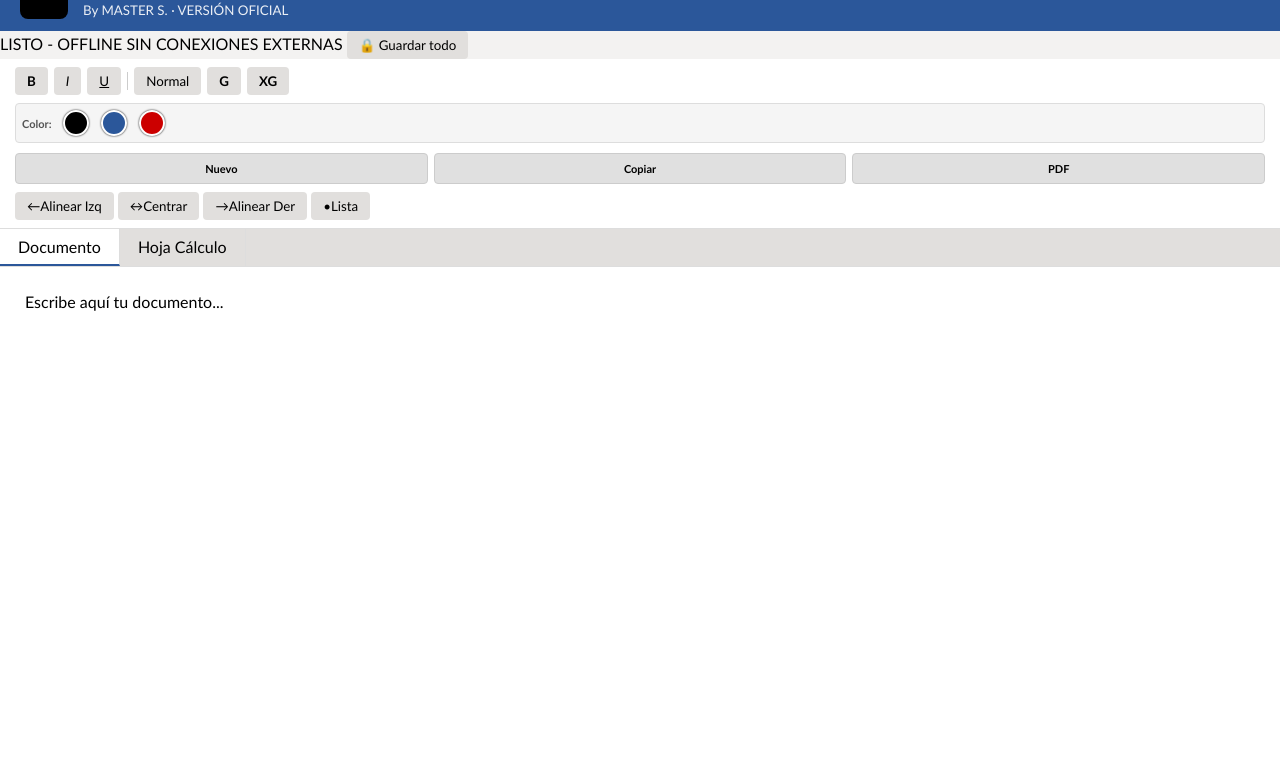
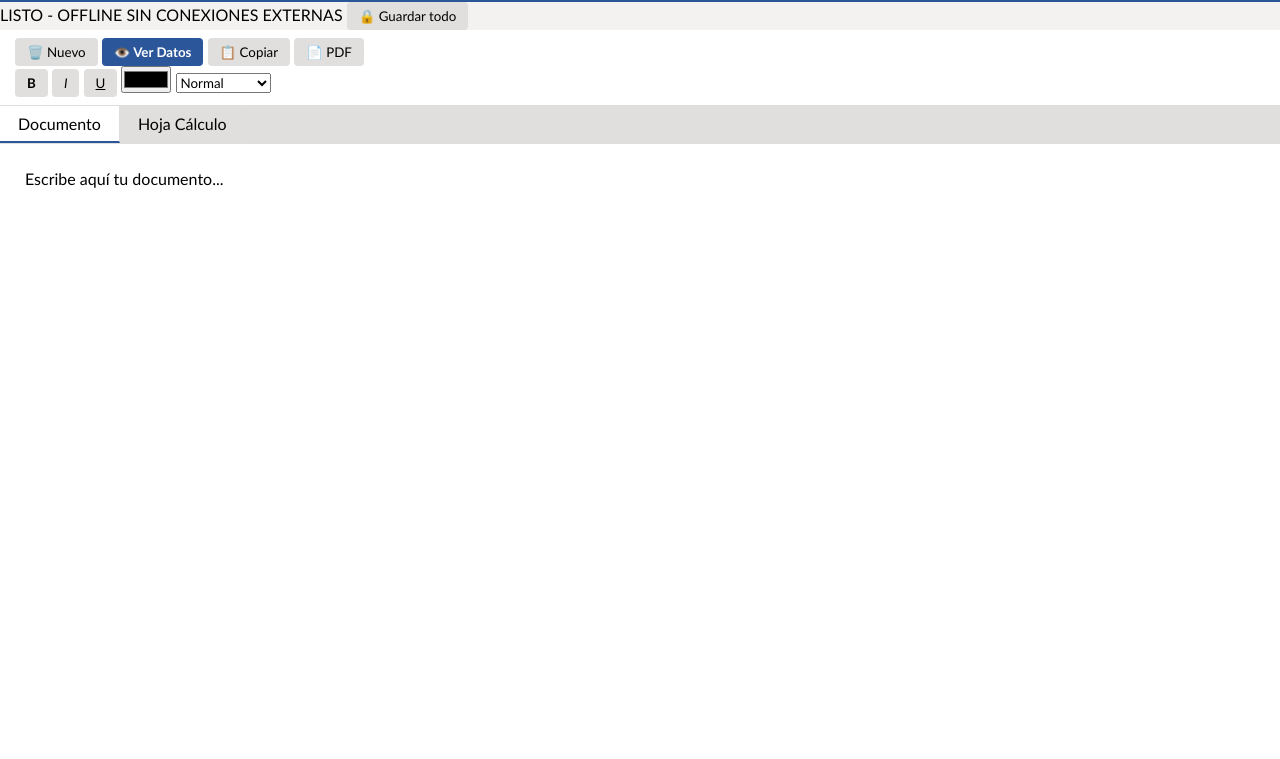
Before and after one commit to masterscorpio1974-boop/Ia-office-master-s, a website: page src/index.html in a window 1280 px wide. Shown: the part 41-800 px from the top of the page. Drawn offline with Linux system fonts and the light colour scheme.

Commit message:
Update index.html

```diff
--- a/src/index.html
+++ b/src/index.html
@@ -6,58 +6,46 @@
     <title>OFFICE_ASSISTANT By MASTER S.</title>
     <link rel="stylesheet" href="style.css">
 </head>
+
 <body>
 
-<div class="head">
-    <div class="logo-img"><img src="assets/logo.png" alt="S"></div>
-    <div class="title">
-        <h1>OFFICE_ASSISTANT</h1>
-        <p><small>By MASTER S. · VERSIÓN OFICIAL</small></p>
+<div class="head"> ...logo... </div>
+
+<div class="status-bar">
+    <span id="saveStatus">LISTO - OFFLINE SIN CONEXIONES EXTERNAS</span>
+    <button onclick="saveAll()" class="btn-save">🔒 Guardar todo</button>
+</div>
+
+<!-- RIBBON DOCUMENTO - UNICO -->
+<div id="ribbonDoc" class="ribbon">
+    <div class="group">
+        <button onclick="crearNuevo()">🗑️ Nuevo</button>
+        <button onclick="cargarDatosGuardados()" style="background:#2b579a;color:white;font-weight:bold;">👁️ Ver Datos</button>
+        <button onclick="copiarDocumento()">📋 Copiar</button>
+        <button onclick="exportarPDF()">📄 PDF</button>
+    </div>
+    <div class="group">
+        <button onclick="aplicarEstilo('bold')"><b>B</b></button>
+        <button onclick="aplicarEstilo('italic')"><i>I</i></button>
+        <button onclick="aplicarEstilo('underline')"><u>U</u></button>
+        <input type="color" onchange="aplicarColor(this.value)" title="Color">
+        <select onchange="aplicarTamano(this.value)">
+            <option value="3">Normal</option>
+            <option value="5">Grande</option>
+            <option value="7">Muy Grande</option>
+        </select>
     </div>
 </div>
 
-<div class="status-bar">
-    <span id="saveStatus" class="status-text">LISTO - OFFLINE SIN CONEXIONES EXTERNAS</span>
-    <button onclick="saveAll()" class="btn-save">🔒 Guardar todo</button>
-</div>
-
-<div class="ribbon" id="ribbonDoc">
-    <div style="display: flex; flex-wrap: wrap; gap: 6px; align-items: center; margin-bottom: 8px;">
-        <button onclick="aplicarEstilo('bold')"><b>B</b></button>
-        <button onclick="aplicarEstilo('italic')"><i>I</i></button>
-        <button onclick="aplicarEstilo('underline')"><u>U</u></button>
-        <div style="width: 1px; height: 18px; background: #ccc;"></div>
-        <button onclick="aplicarTamano('3')">Normal</button>
-        <button onclick="aplicarTamano('5')"><b>G</b></button>
-        <button onclick="aplicarTamano('7')"><b>XG</b></button>
-    </div>
-    <div style="display: flex; gap: 12px; align-items: center; margin-bottom: 10px; background: #f5f5f5; padding: 6px; border-radius: 4px; border: 1px solid #ddd;">
-        <span style="font-size: 11px; font-weight: bold; color: #555;">Color:</span>
-        <button onclick="aplicarColor('#000000')" style="width:26px;height:26px;background:#000;border-radius:50%;border:2px solid #fff;box-shadow:0 0 2px #000;padding:0;"></button>
-        <button onclick="aplicarColor('#2b579a')" style="width:26px;height:26px;background:#2b579a;border-radius:50%;border:2px solid #fff;box-shadow:0 0 2px #000;padding:0;"></button>
-        <button onclick="aplicarColor('#cc0000')" style="width:26px;height:26px;background:#cc0000;border-radius:50%;border:2px solid #fff;box-shadow:0 0 2px #000;padding:0;"></button>
-    </div>
-    <div style="display: grid; grid-template-columns: repeat(3, 1fr); gap: 6px; margin-bottom: 8px;">
-        <button onclick="crearNuevo()" style="background:#e0e0e0;font-size:11px;padding:8px 2px;font-weight:bold;border:1px solid #ccc;border-radius:4px;">Nuevo</button>
-        <button onclick="copiarDocumento()" style="background:#e0e0e0;font-size:11px;padding:8px 2px;font-weight:bold;border:1px solid #ccc;border-radius:4px;">Copiar</button>
-        <button onclick="exportarPDF()" style="background:#e0e0e0;font-size:11px;padding:8px 2px;font-weight:bold;border:1px solid #ccc;border-radius:4px;">PDF</button>
-    </div>
-    <div class="format-grid">
-        <button onclick="aplicarEstilo('justifyLeft')"><span>←</span>Alinear Izq</button>
-        <button onclick="aplicarEstilo('justifyCenter')"><span>↔</span>Centrar</button>
-        <button onclick="aplicarEstilo('justifyRight')"><span>→</span>Alinear Der</button>
-        <button onclick="aplicarEstilo('insertUnorderedList')"><span>•</span>Lista</button>
-    </div>
-</div>
-
-<div class="ribbon" id="ribbonSheet" style="display:none;">
-    <div class="format-grid" style="grid-template-columns: repeat(3, 1fr);">
-        <button onclick="insertarNuevaHoja()">➕ + Hoja</button>
+<!-- RIBBON HOJA - UNICO -->
+<div id="ribbonSheet" class="ribbon" style="display:none;">
+    <div class="group">
+        <button onclick="insertarNuevaHoja()" style="background:#217346;color:white;">➕ + Hoja</button>
         <button onclick="cargarDatosGuardados()" style="background:#2b579a;color:white;font-weight:bold;">👁️ Ver Datos</button>
         <button onclick="crearNuevoSheet()">🗑️ Nuevo</button>
         <button onclick="exportarExcel()">📊 Excel</button>
         <button onclick="exportarPDF()">📄 PDF</button>
-        <button onclick="generarGraficaLocal()">📈 Grafica</button>
+        <button onclick="generarGraficaLocal()">📈 Gráfica</button>
     </div>
 </div>
 
@@ -65,7 +53,6 @@
     <div class="tab active" id="tabDoc" onclick="cambiarVista('doc')">Documento</div>
     <div class="tab" id="tabSheet" onclick="cambiarVista('sheet')">Hoja Cálculo</div>
 </div>
-
 <div class="content">
     <div id="docView" class="editor-container" contenteditable="true" onmouseup="guardarSeleccion()" onkeyup="guardarSeleccion()" ontouchend="guardarSeleccion()">
         <p>Escribe aquí tu documento...</p>
```
